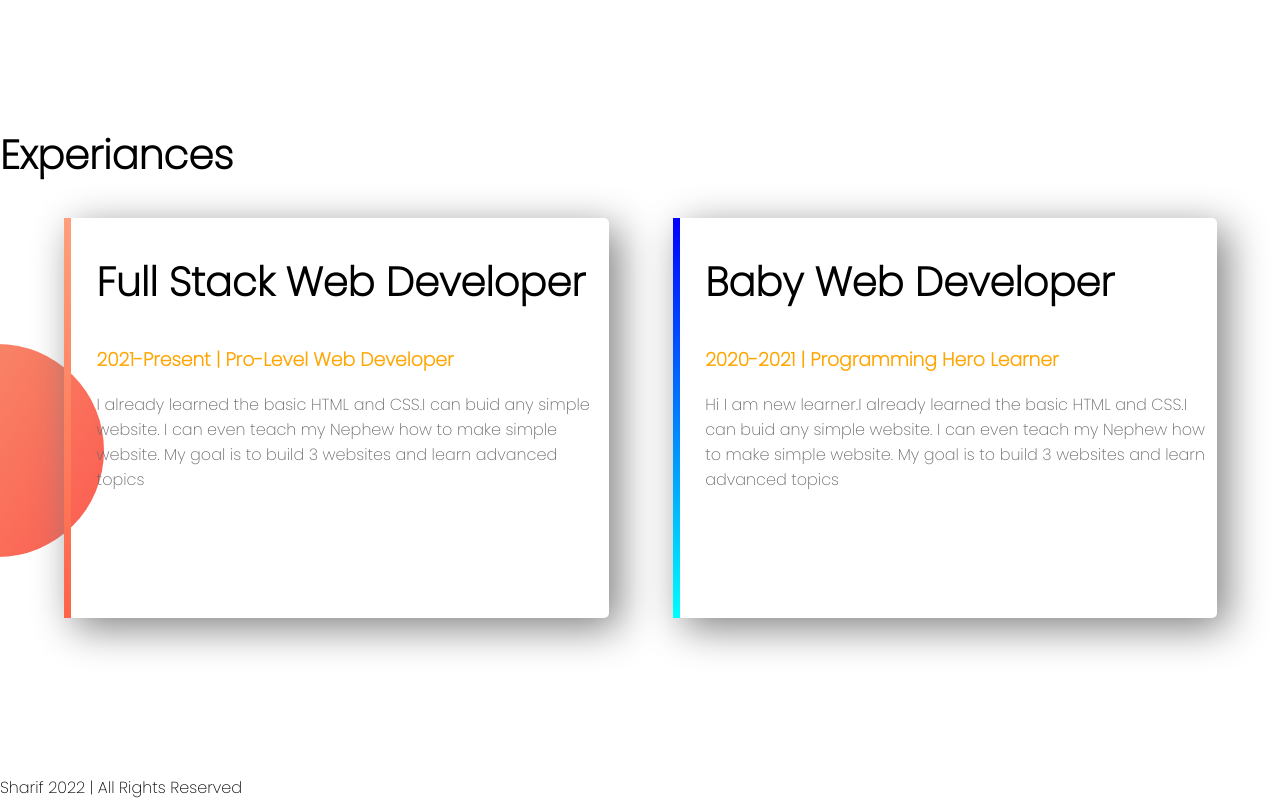
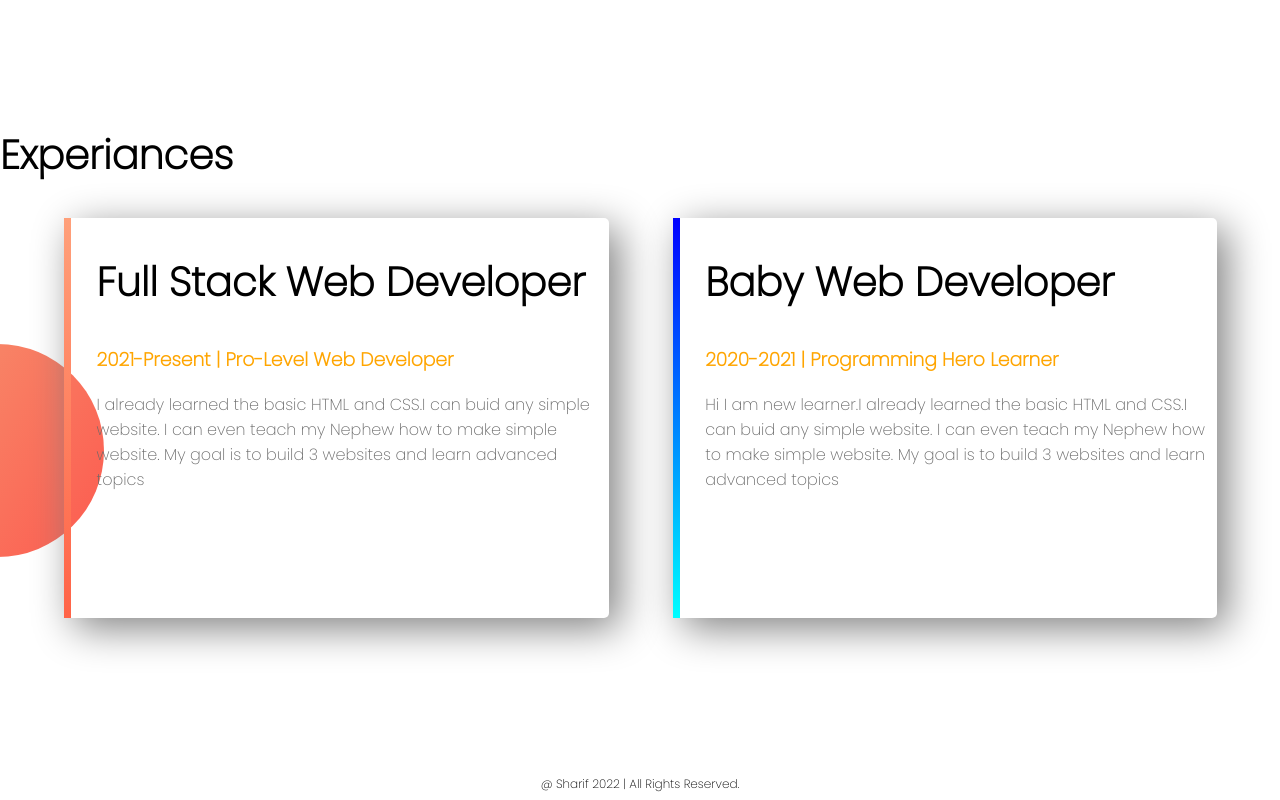
Before and after one commit to sharif563/web_portfolio, a plain HTML site: page index.html in a window 1280 px wide. Shown: the part 1208-2008 px from the top of the page. Drawn offline with Linux system fonts and the light colour scheme.

Commit message:
first commit

```diff
--- a/index.html
+++ b/index.html
@@ -66,7 +66,7 @@
         </div>
 
     </section>
-    <footer>Sharif 2022 | All Rights Reserved</footer>
+    <footer class="foot"> @ Sharif 2022 | All Rights Reserved.</footer>
 </body>
 
 </html>
--- a/style.css
+++ b/style.css
@@ -62,7 +62,7 @@ section{
     border-image: linear-gradient(180deg, blue,cyan);
     border-image-slice: 1;
 }
-footer p{
+.foot{
     text-align: center;
     font-size: 12px;
 }
```
